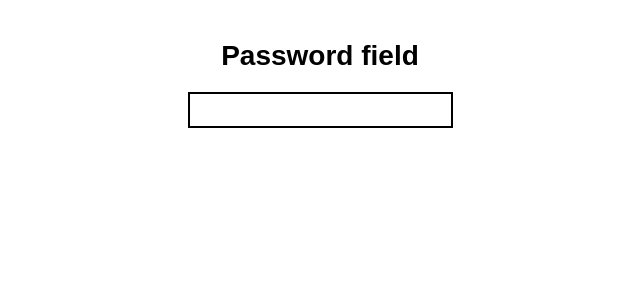
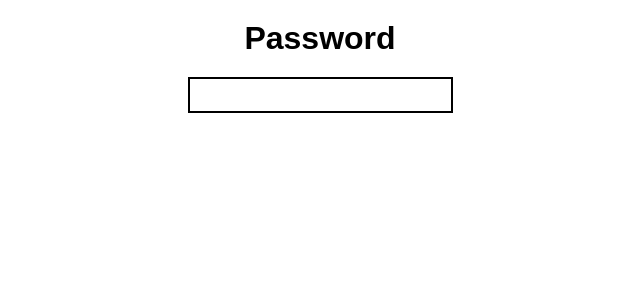
Before and after one commit to Fferly/Password, an Angular app: page / in a window 1280 px wide. Shown: the top 300 px of the page, without its empty margins (320-960 px from the left). Built offline with nearby package versions, Linux system fonts and the light colour scheme.

Commit message:
password component changed

```diff
--- a/src/app/app.component.css
+++ b/src/app/app.component.css
@@ -0,0 +1,13 @@
+/* ### PASSWORD ### */
+.password-container {
+    display: flex;
+    align-items: center;
+    justify-content: center;
+    flex-direction: column;
+}
+
+h1 {
+    padding: 20px;
+}
+
+/* ### STATUS BARS ### */
--- a/src/app/app.component.html
+++ b/src/app/app.component.html
@@ -1 +1,4 @@
-<app-passfield></app-passfield>
+<div class="password-container">
+  <h1>Password</h1>
+  <app-passfield></app-passfield>
+</div>
--- a/src/app/passfield/passfield.component.css
+++ b/src/app/passfield/passfield.component.css
@@ -1,16 +1,3 @@
-.passfield-container {
-    display: flex;
-    justify-content: center;
-    align-items: center;
-    flex-direction: column;
-    padding: 40px;
-}
-
-h1 {
-    padding-bottom: 20px;
-    font-size: 28px;
-}
-
 #password {
     border: 2px solid black;
     outline-color: blue;
--- a/src/app/passfield/passfield.component.html
+++ b/src/app/passfield/passfield.component.html
@@ -1,4 +1 @@
-<div class="passfield-container">
-    <h1>Password field</h1>
-    <input type="password" name="password" id="password">
-</div>
+<input type="password" name="password" id="password">
```
